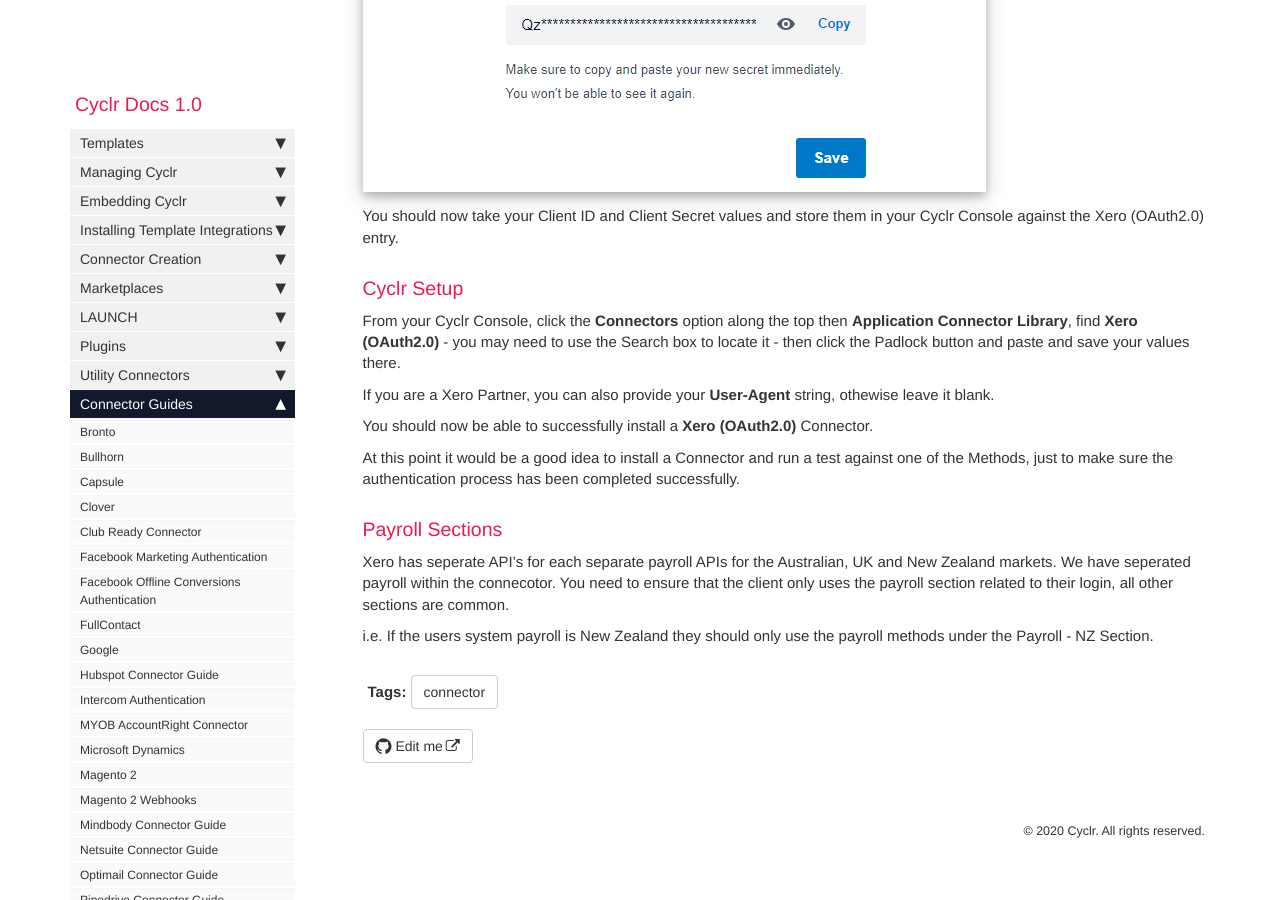
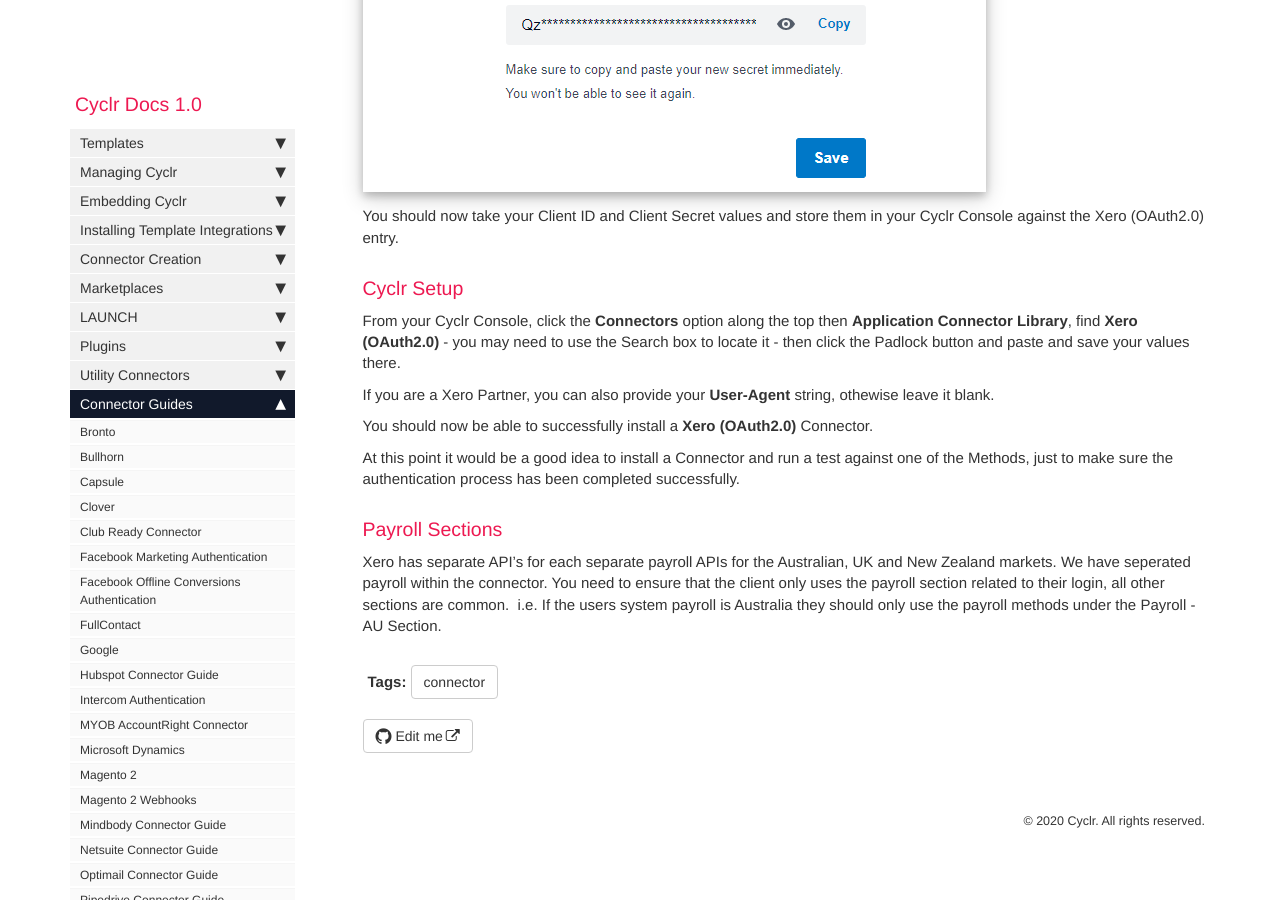
Before and after one commit to sneakysneak/docs, a Jekyll site: the page built from pages/connector-authentication/xero_oauth20.md, in a window 1280 px wide and 900 px high, scrolled down 2075 px. Built offline with Jekyll 4.4.1, drawn with Linux system fonts in a browser that asks for light colours; nearby versions of some CDN libraries; comment, search, counter and statistics services are not loaded.

Commit message:
Update xero_oauth20.md

```diff
--- a/pages/connector-authentication/xero_oauth20.md
+++ b/pages/connector-authentication/xero_oauth20.md
@@ -54,7 +54,5 @@ You should now be able to successfully install a **Xero (OAuth2.0)** Connector.
 At this point it would be a good idea to install a Connector and run a test against one of the Methods, just to make sure the authentication process has been completed successfully.
 
 ### Payroll Sections
-
-Xero has seperate API's for each separate payroll APIs for the Australian, UK and New Zealand markets. We have seperated payroll within the connecotor. You need to ensure that the client only uses the payroll section related to their login, all other sections are common.
-
-i.e. If the users system payroll is New Zealand they should only use the payroll methods under the Payroll - NZ Section.
+Xero has separate API's for each separate payroll APIs for the Australian, UK and New Zealand markets. We have seperated payroll within the connector. You need to ensure that the client only uses the payroll section related to their login, all other sections are common.
+i.e. If the users system payroll is Australia they should only use the payroll methods under the Payroll - AU Section.
```
